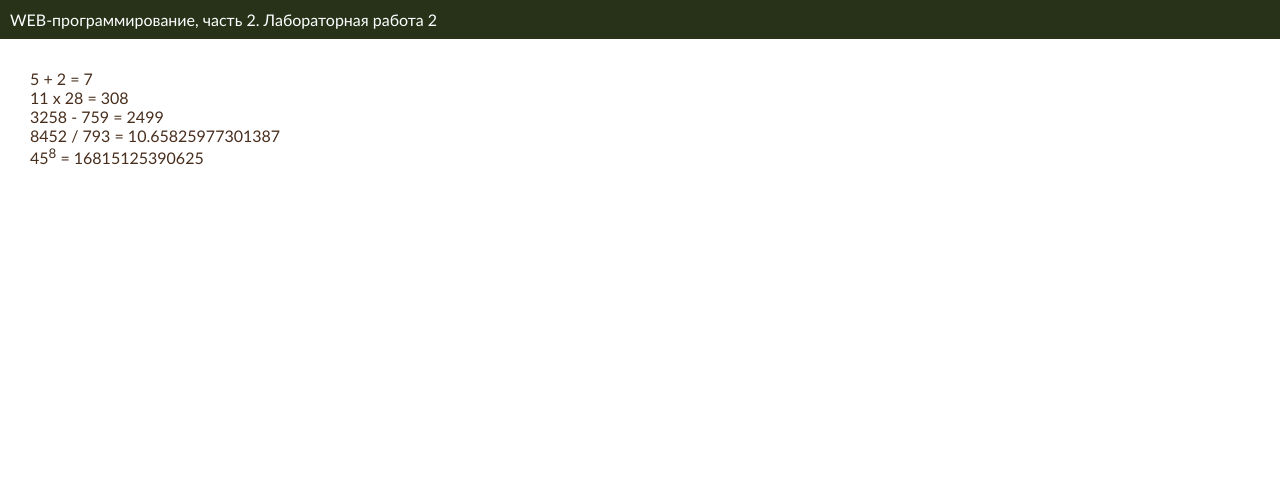
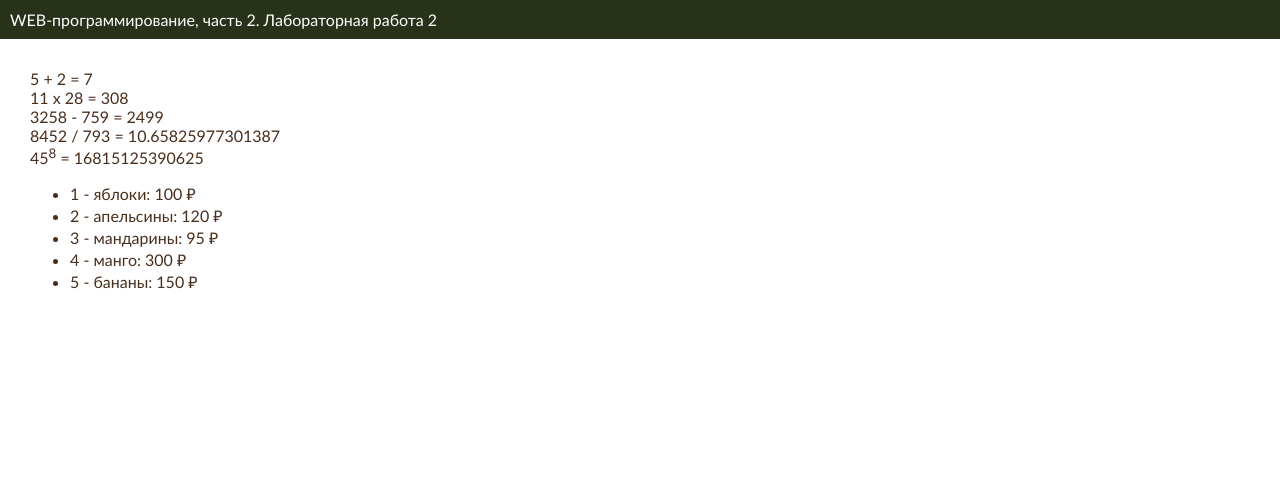
Before and after one commit to ceryleangel/web-programming-labs-2, a Flask app: page /lab2/exemple in a window 1280 px wide. Shown: the top 488 px of the page. Run offline with Flask 3, Linux system fonts and the light colour scheme.

Commit message:
Цикл в шаблоне

```diff
--- a/app.py
+++ b/app.py
@@ -382,4 +382,11 @@ def example():
     kurs = '3'
     name ='Арина Бабий'
     num_gr='21'
-    return render_template('exemple.html', name=name, number=number, kurs=kurs, num_gr=num_gr)
+    fruits = [
+        {'name': 'яблоки', 'price': 100},
+        {'name': 'апельсины', 'price': 120},
+        {'name': 'мандарины', 'price': 95},
+        {'name': 'манго', 'price': 300},
+        {'name': 'бананы', 'price': 150},
+        ]
+    return render_template('exemple.html', name=name, number=number, kurs=kurs, num_gr=num_gr, fruits=fruits)
--- a/templates/exemple.html
+++ b/templates/exemple.html
@@ -23,7 +23,12 @@
         11 x 28 = {{11*28}}<br>
         3258 - 759 = {{3258-759}}<br>
         8452 / 793 = {{8452/793}}<br>
-        45<sup>8</sup> = {{45**8}}
+        45<sup>8</sup> = {{45**8}}<br>
+        <ul>
+            {% for f in fruits %}
+            <li>{{ loop.index }} - {{ f.name }}: {{f.price}} &#8381;</li>
+            {% endfor %}
+        </ul>
     </main>
 
     <footer>
```
